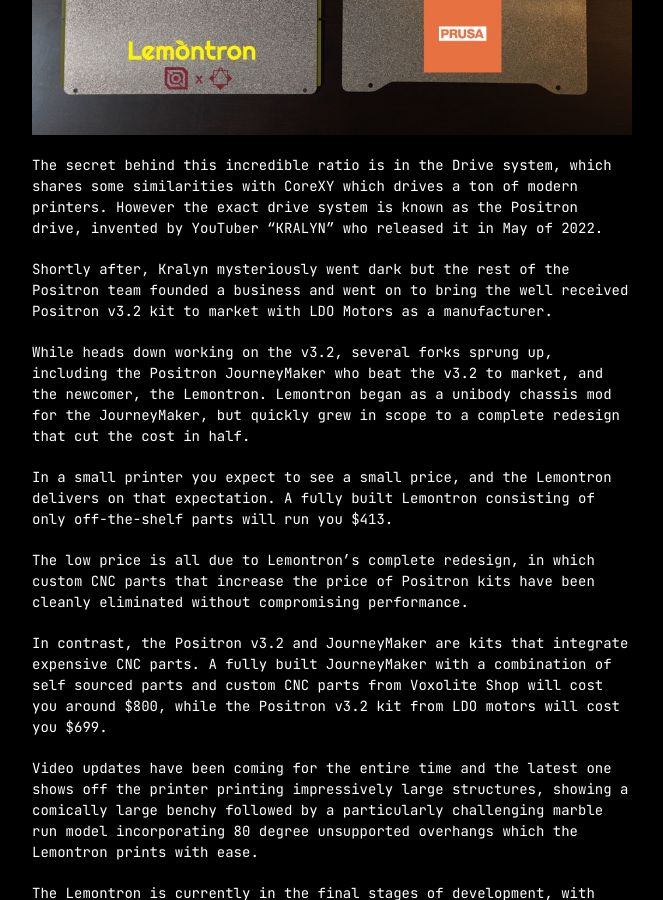
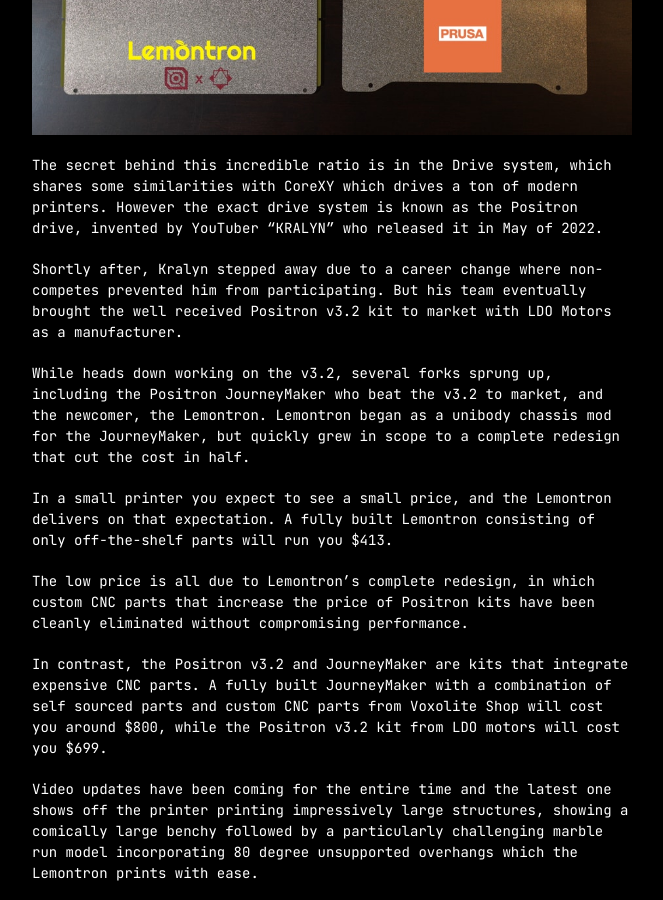
Before and after one commit to jamesloper/lemontron, a Jekyll site: the page built from _posts/2024-11-18-lemontron-design-nearing-completion.md, in a window 1280 px wide and 900 px high, scrolled down 813 px. Shown: the whole window, without its empty margins (308-971 px from the left). Built offline with Jekyll 4.4.1, drawn with Linux system fonts in a browser that asks for light colours.

Commit message:
new post

```diff
--- a/_posts/2024-11-18-lemontron-design-nearing-completion.md
+++ b/_posts/2024-11-18-lemontron-design-nearing-completion.md
@@ -16,8 +16,8 @@
 drives a ton of modern printers. However the exact drive system is known as the Positron drive, invented by YouTuber
 "KRALYN" who released it in May of 2022.
 
-Shortly after, Kralyn mysteriously went dark but the rest of the Positron team founded a business and went on to
-bring the well received Positron v3.2 kit to market with LDO Motors as a manufacturer.
+Shortly after, Kralyn stepped away due to a career change where non-competes prevented him from participating. But his
+team eventually brought the well received Positron v3.2 kit to market with LDO Motors as a manufacturer.
 
 While heads down working on the v3.2, several forks sprung up, including the Positron JourneyMaker who beat the v3.2
 to market, and the newcomer, the Lemontron. Lemontron began as a unibody chassis mod for the JourneyMaker, but
```
